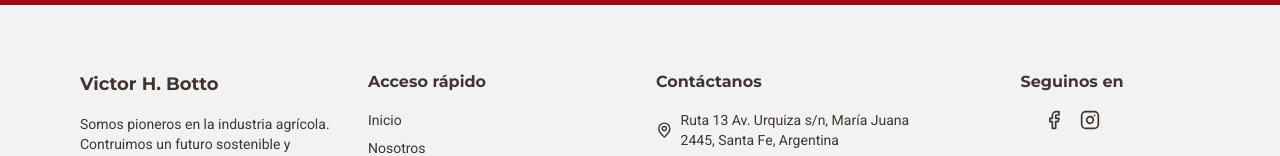
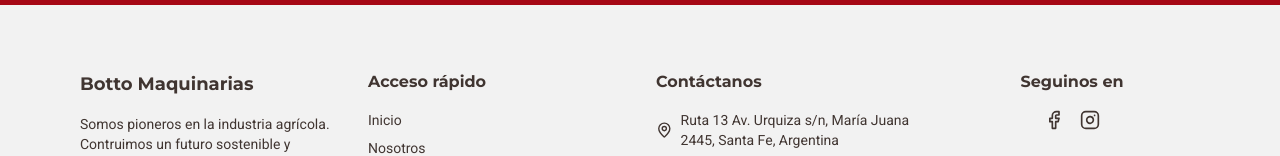
Before and after one commit to bottoMaquinarias/bottoMaquinarias, a Next.js app: page / in a window 1280 px wide. Shown: the part 2283-2439 px from the top of the page. Built offline with nearby package versions, Linux system fonts and the light colour scheme.

Commit message:
hotfix footer

```diff
--- a/app/components/layout/Footer.tsx
+++ b/app/components/layout/Footer.tsx
@@ -16,7 +16,8 @@
             <div className="max-w-6xl mx-auto px-4 py-10 md:py-16">
                 <div className="grid grid-cols-1 md:grid-cols-4 gap-8">
                     <div className="space-y-4">
-                        <h3 className="text-lg font-heading text-dark-gray">Victor H. Botto</h3>
+                        {/* <h3 className="text-lg font-heading text-dark-gray">Victor H. Botto</h3> */}
+                        <h3 className="text-lg font-heading text-dark-gray">Botto Maquinarias</h3>
                         <p className="text-sm text-foreground">
                             Somos pioneros en la industria agrícola. Contruimos un futuro sostenible y sustenable.
                         </p>
```
